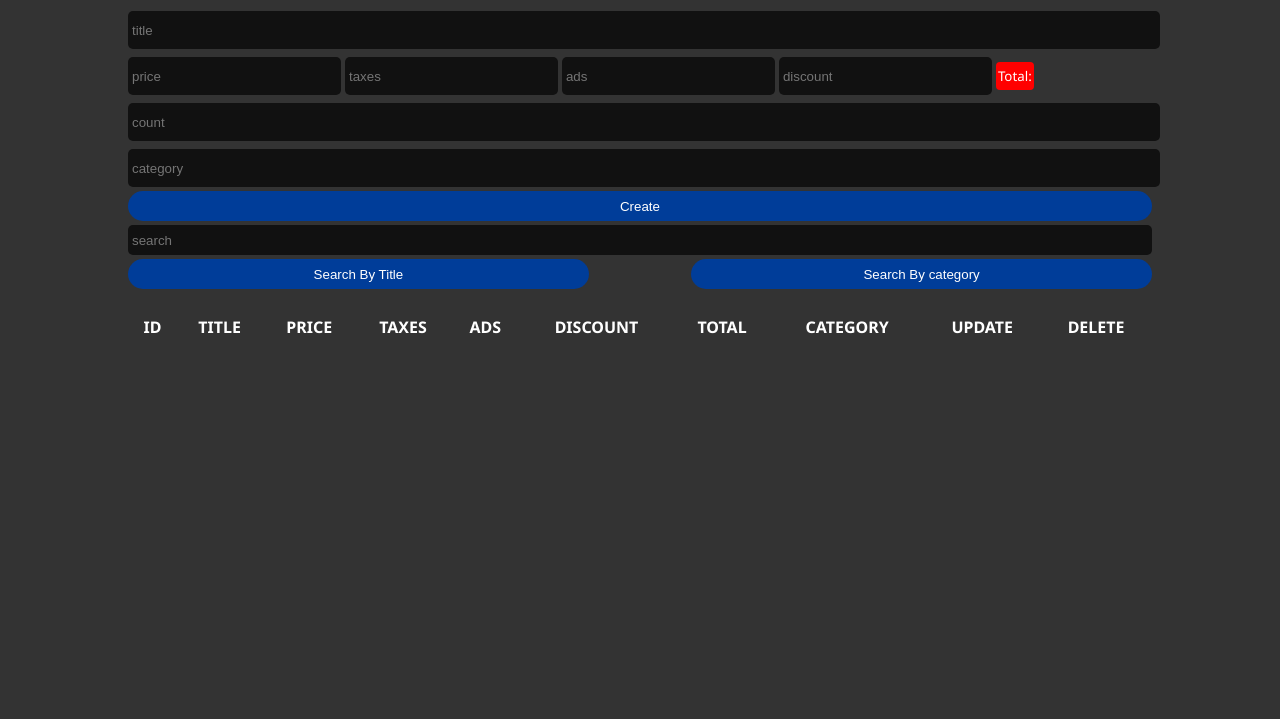
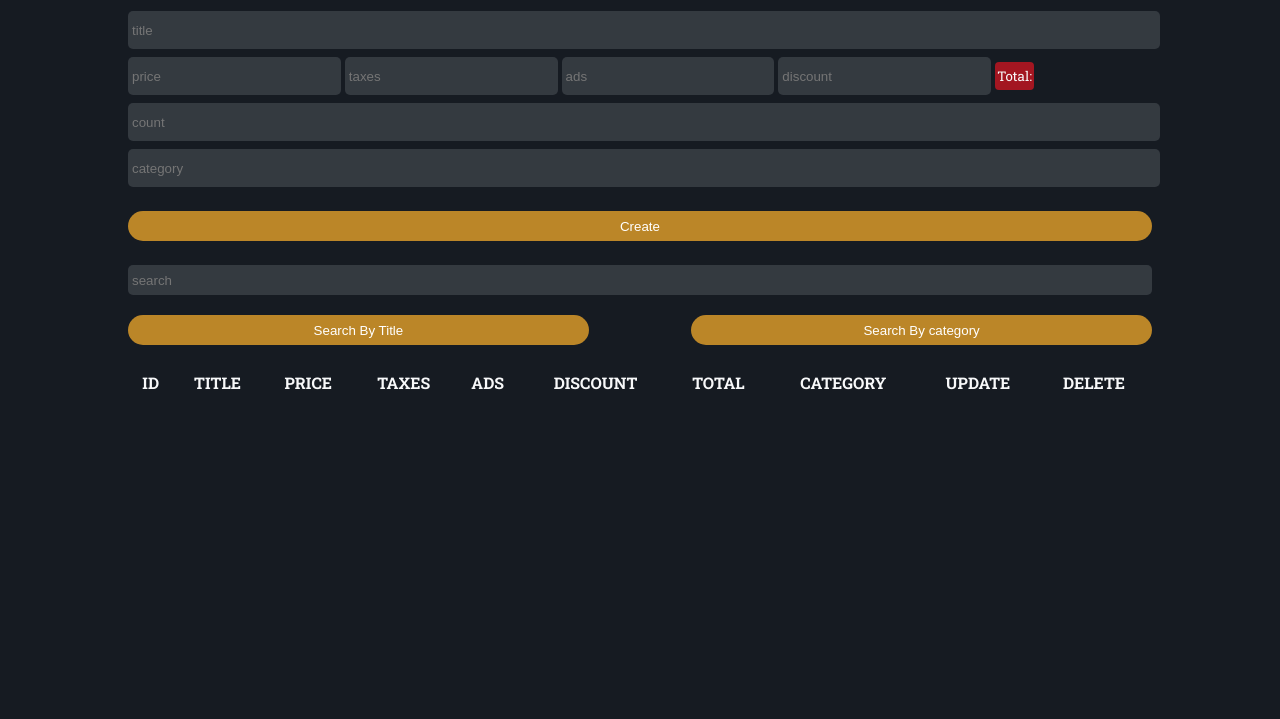
Before and after one commit to abdelrahman-ops/CRUD-Application, a plain HTML site: page index.html in a window 1280 px wide. Shown: the part 81-800 px from the top of the page. Drawn offline with Linux system fonts and the light colour scheme; a web font is replaced by a local one.

Commit message:
update components

```diff
--- a/index.html
+++ b/index.html
@@ -8,8 +8,10 @@
     <link rel="stylesheet" href="./static/styles.css">
     <link rel="preconnect" href="https://fonts.googleapis.com">
     <link rel="preconnect" href="https://fonts.gstatic.com" crossorigin>
-    <link href="https://fonts.googleapis.com/css2?family=Noto+Sans:ital,wght@0,100..900;1,100..900&display=swap"
-        rel="stylesheet">
+    <link href="https://fonts.googleapis.com/css2?family=Noto+Sans:ital,wght@0,100..900;1,100..900&display=swap" rel="stylesheet">
+    <link rel="preconnect" href="https://fonts.googleapis.com">
+    <link rel="preconnect" href="https://fonts.gstatic.com" crossorigin>
+    <link href="https://fonts.googleapis.com/css2?family=Edu+VIC+WA+NT+Beginner:wght@400..700&family=Grey+Qo&family=Noto+Sans:ital,wght@0,100..900;1,100..900&family=Roboto+Slab:wght@100..900&display=swap" rel="stylesheet">
 </head>
 
 <body>
--- a/static/script.js
+++ b/static/script.js
@@ -23,7 +23,7 @@ function calcTotal() {
     }
     else {
         total.innerHTML = '';
-        total.style.background = 'red'
+        total.style.background = '#A31621'
     }
 
 }
@@ -118,7 +118,7 @@ function showData() {
 
     let btnDelete = document.getElementById('deleteAll');
     if (proData.length > 0) {
-        btnDelete.innerHTML = `<button onclick="deleteAll()">Delete All (${proData.length})</button>`
+        btnDelete.innerHTML = `<button id="deleteall" onclick="deleteAll()">Delete All (${proData.length})</button>`
     }
     else {
         btnDelete.innerHTML = '';
--- a/static/styles.css
+++ b/static/styles.css
@@ -4,9 +4,9 @@
 }
 
 body {
-    font-family: "Noto Sans", sans-serif;
-    background-color: #333;
-    color: #fff;
+    font-family: "Roboto Slab", serif;
+    background-color: #161B22;
+    color: #F8F9FA;
 }
 
 .crud{
@@ -27,14 +27,14 @@ input{
     outline: none;
     border: none;
 
-    background-color: #111;
-    color: #fff;
+    background-color: #343A40;
+    color: #FFFFFF;
     margin: 4px 0;
     padding: 4px;
     border-radius: 5px;
 }
 input:focus{
-    background-color: #000;
+    background-color: #000000;
     transform: scale(1.1);
 }
 
@@ -48,6 +48,7 @@ input:focus{
 }
 #total::before{
     content: 'Total: ';
+    color: #F8F9FA;
 }
 
 button{
@@ -82,10 +83,18 @@ table{
     width: 100%;
     text-align: center;
     margin: 10px 0;
+    /* border-collapse: collapse; */
+    border-radius: 30px;
 }
 
 th,td{
     padding: 5px;
+    border-radius: 30px;
+}
+
+table, td ,th{
+    /* border: 1px solid black; */
+    border-radius: 30px;
 }
 
 
@@ -93,8 +102,28 @@ th,td{
 
 
 
+#search{
+    margin-bottom: 20px;
+}
+#update{
+    background-color: #3A6146;
+}
+#delete{
+    background-color: #FCA311;
+}
+#deleteall{
+    background-color: #A31621;
+}
 
+#searchCategory , #searchTitle{
+    margin-top: 20px 0;
+    background-color: #BB8628;
+}
 
+#crBtn{
+    margin: 20px 0;
+    background-color: #BB8628;
+}
 
 
 
@@ -127,18 +156,4 @@ th,td{
 .search-button button {
     width: 100%;
     border-radius: 20px;
-}
-
-table {
-    width: 100%;
-    border-collapse: collapse;
-}
-
-table, td {
-    border: 1px solid black;
-}
-
-td {
-    padding: 10px;
-    text-align: left;
 } */
```
